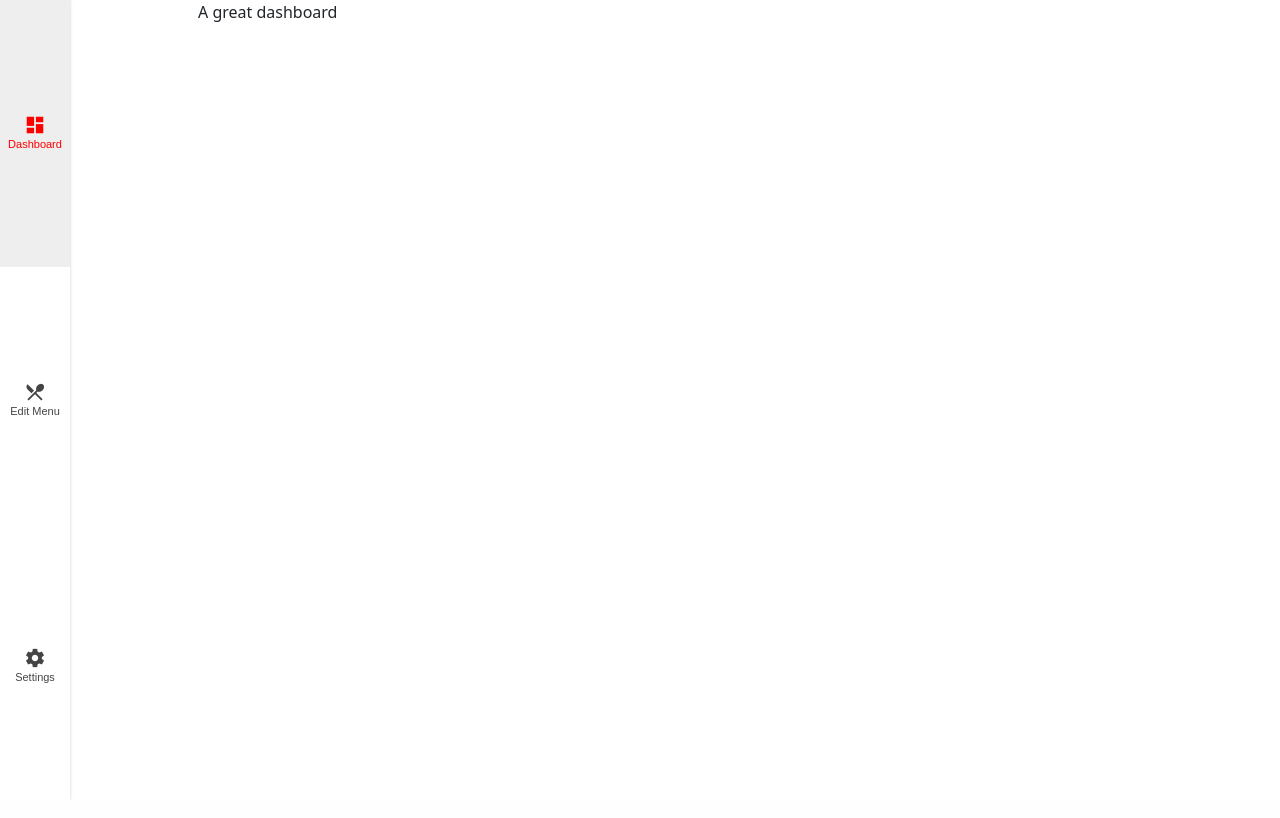
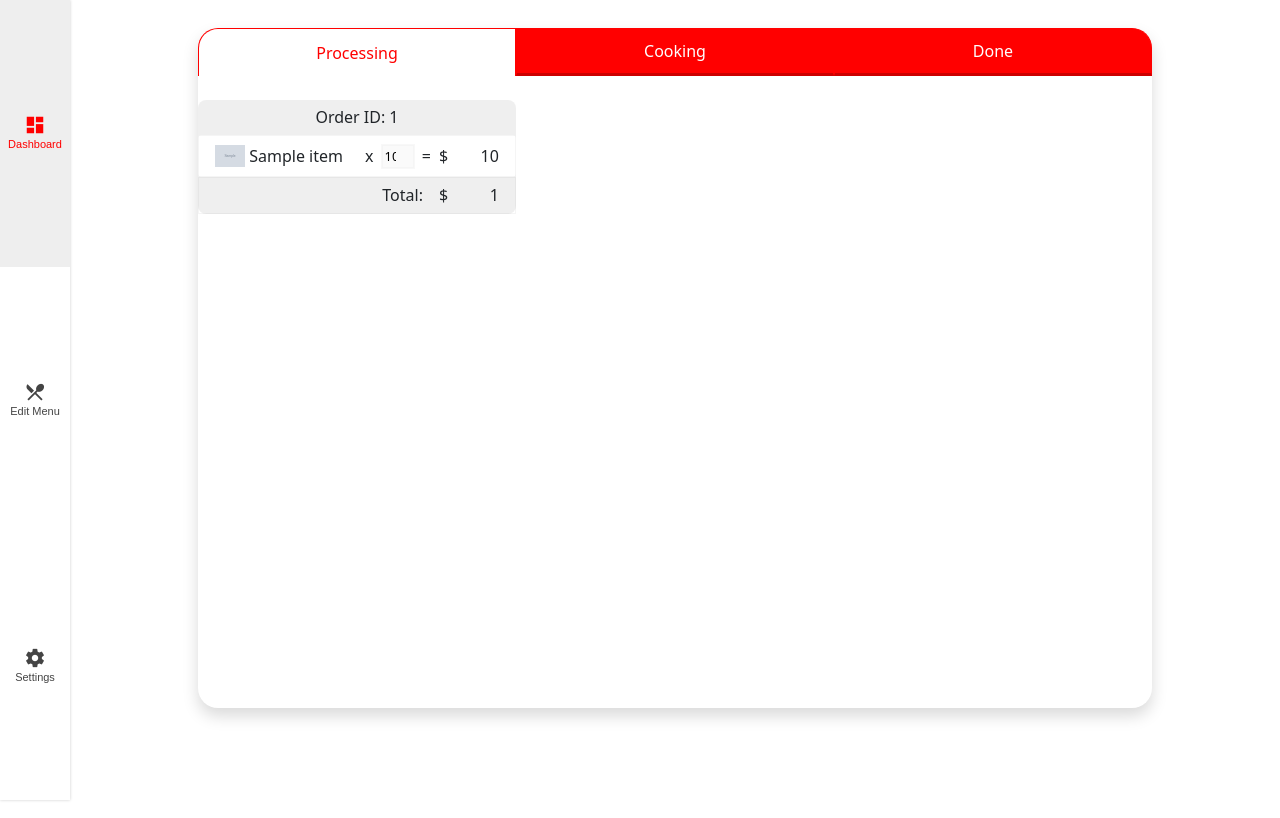
Before and after one commit to valentejorge/appeteats, a Python web app: template appetieats/templates/admin/dashboard.html in a window 1280 px wide. Run offline with Jinja, Linux system fonts and the light colour scheme; the template is opened without the code that fills it: most values are stand-ins (such as "Sample title", 1, 10 or a date in 2020); grey boxes marked "Sample" are stand-in pictures.

```diff
--- a/appetieats/routes/customer.py
+++ b/appetieats/routes/customer.py
@@ -1,10 +1,12 @@
-from flask import Blueprint, jsonify, render_template, session
+from flask import Blueprint, render_template, session
 from appetieats.models import Orders, OrderItems, Products, ProductImages
+from appetieats.ext.helper.register_tools import login_required
 
 customer_bp = Blueprint('customer', __name__)
 
 
 @customer_bp.route("/customer")
+@login_required("customer")
 def index():
     """Show the landing page"""
     order_data = []
--- /dev/null
+++ b/appetieats/static/css/admin/dashboard.css
@@ -0,0 +1,62 @@
+.kanban-container {
+    height: 85vh;
+    width: 100%;
+    margin-top: 3.5vh;
+    border-radius: 20px;
+}
+
+.kanban-head {
+    display: flex;
+    justify-content: space-between;
+}
+
+.kanban-body {
+    display: flex;
+    justify-content: space-between;
+}
+
+.kanban-page {
+    width: 33.33%;
+    height: 100%;
+    border-top: none;
+}
+
+.top-button {
+    width: 33.33%;
+    height: 3rem;
+    background-color: white;
+    border: solid 1px #f00;
+    border-bottom: solid 3px #cc0000;
+    background-color: #ff0000;
+    color: white;
+    cursor: pointer;
+    font-weight: 500;
+}
+
+.top-button:hover {
+    transition: ease-in-out 0.3s;
+    background-color: #cc0000;
+    color: white;
+}
+
+.top-button:active {
+    color: white;
+    background-color: #cc0000;
+    transform: scale(0.95);
+    transition: all 0.3s;
+}
+
+.top-button.active {
+    color: #ff0000;
+    background-color: white;
+    border: solid 1px #f00;
+    border-bottom: 0px !important;
+}
+
+.top-button-left {
+    border-radius: 20px 0 0 0;
+}
+
+.top-button-right {
+    border-radius: 0 20px 0 0;
+}
--- a/appetieats/templates/admin/dashboard.html
+++ b/appetieats/templates/admin/dashboard.html
@@ -1,9 +1,71 @@
 {% extends "admin/admin.html" %}
 
+{% block head %}
+<link href="/static/css/admin/dashboard.css" rel="stylesheet">
+<link href="/static/css/menu/menu.css" rel="stylesheet">
+<link href="/static/css/customer/orders.css" rel="stylesheet">
+{% endblock %}
 {% block title %}Dashboard{% endblock %}
 
 {% block main %}
-<p>A great dashboard</p>
+<div class="kanban-container shadow">
+    <div class="kanban-head">
+        <button class="top-button top-button-left active">Processing</button>
+        <button class="top-button">Cooking</button>
+        <button class="top-button top-button-right">Done</button>
+    </div>
+    <div class="kanban-body">
+        {% for item in order_data %}
+        <div class="kanban-page" id="{{ item }}">
+            {% for order in order_data[item] %}
+            <div class="order-card">
+                <div class="d-flex justify-content-center align-items-center order-header text-center mt-4">
+                    <h6 class="mb-0">
+                        Order ID: {{ order.id }}
+                    </h6>
+                </div>
+
+                {% for item in order['items'] %}
+
+                <ul class="list-group">
+                    <li class="list-group-item cart-list">
+                        <div class="d-flex align-items-center justify-content-start w-50">
+                            <img src="/static/cache/{{ item.image_path }}" class="cart-img" style="max-width: 30px;">
+                            <h6 class="p-title mb-0">{{ item.product_name }}</h6>
+                        </div>
+                        <div>
+                            x
+                        </div>
+                        <input type="number" class="qty-input text-center" value="{{ item.quantity }}" disabled>
+                        <div>
+                            =
+                        </div>
+                        <div class="price-section">
+                            <h6 class="mb-0">$</h6>
+                            <h6 class="mb-0">{{ item.sub_total }}</h6>
+                        </div>
+                    </li>
+                </ul>
+
+                {% endfor %}
+
+                <li class="list-group-item order-footer">
+                    <h6 class="p-title mb-0 total-text">Total: </h6>
+                    <div class="price-section">
+                        <h6 class="mb-0">$</h6>
+                        <h6 class="mb-0">{{ order.total_price }}</h6>
+                    </div>
+                </li>
+
+            </div>
+
+            {% endfor %}
+
+        </div>
+        {% endfor %}
+    </div>
+
+</div>
 {% endblock %}
 
 {% block dashboard %}nav_link--active{% endblock %}
```
Also changed, not shown: appetieats/ext/helper/db_tools.py (+42 -0 lines), appetieats/routes/admin/admin.py (+52 -2 lines).
